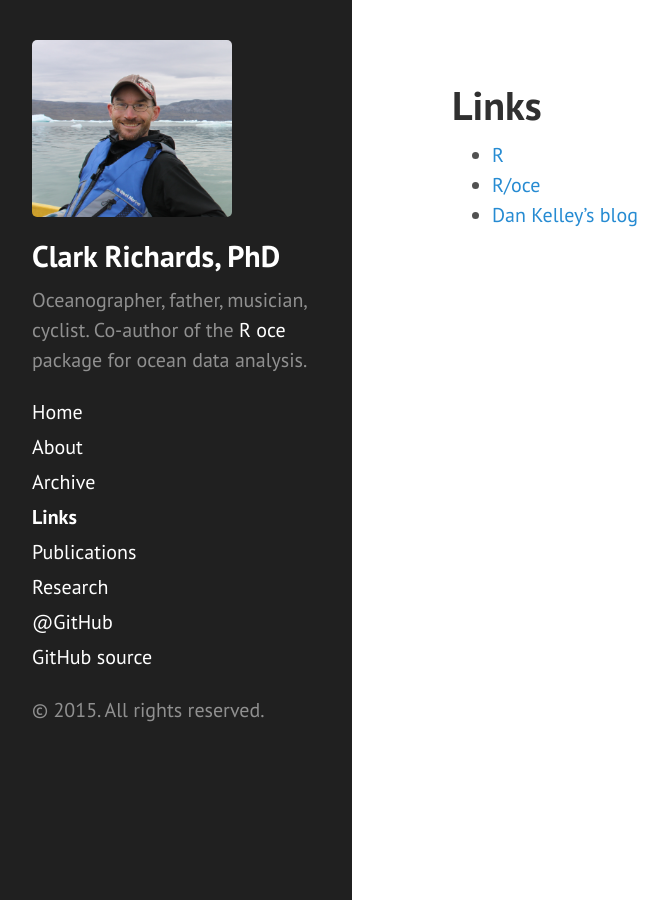
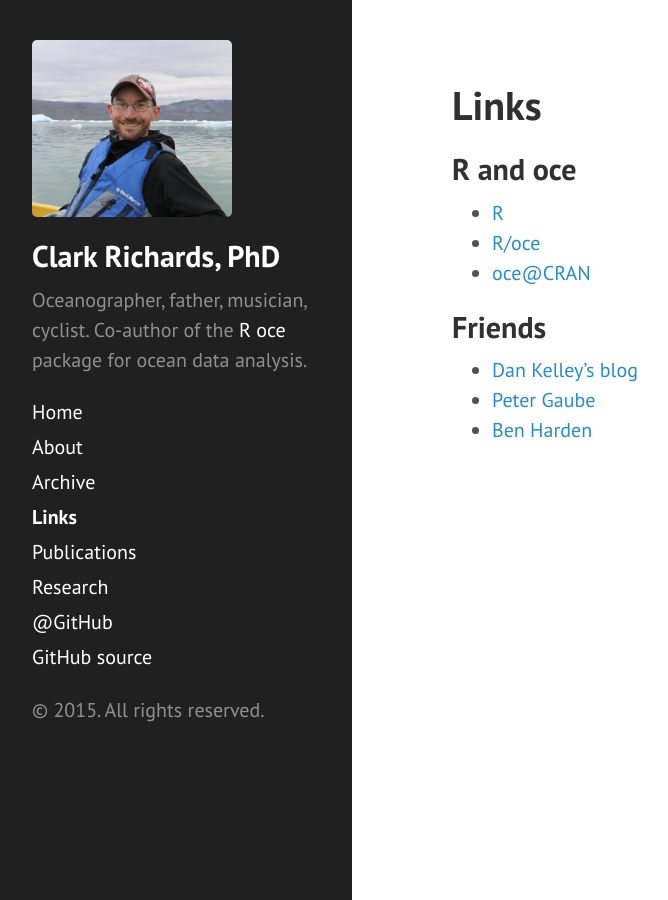
Before and after one commit to richardsc/richardsc.github.io, a Jekyll site: the page built from links.md, in a window 1280 px wide. Shown: the whole page, without its empty margins (8-676 px from the left). Built offline with Jekyll 4.4.1, drawn with Linux system fonts in a browser that asks for light colours; Markdown is read by kramdown in place of the engine named in the settings.

Commit message:
update links

```diff
--- a/links.md
+++ b/links.md
@@ -3,6 +3,14 @@ layout: page
 title: Links
 ---
 
+## R and oce
+
 * [R](http://www.r-project.org)
 * [R/oce](http://dankelley.github.io/oce)
+* [oce@CRAN](http://https://cran.rstudio.com/web/packages/oce/index.html)
+
+## Friends
+
 * [Dan Kelley's blog](http://dankelley.github.io/blog)
+* [Peter Gaube](http://gaubelab.org/)
+* [Ben Harden](http://www.sea.edu/academics/faculty_detail/dr._ben_harden)
```
